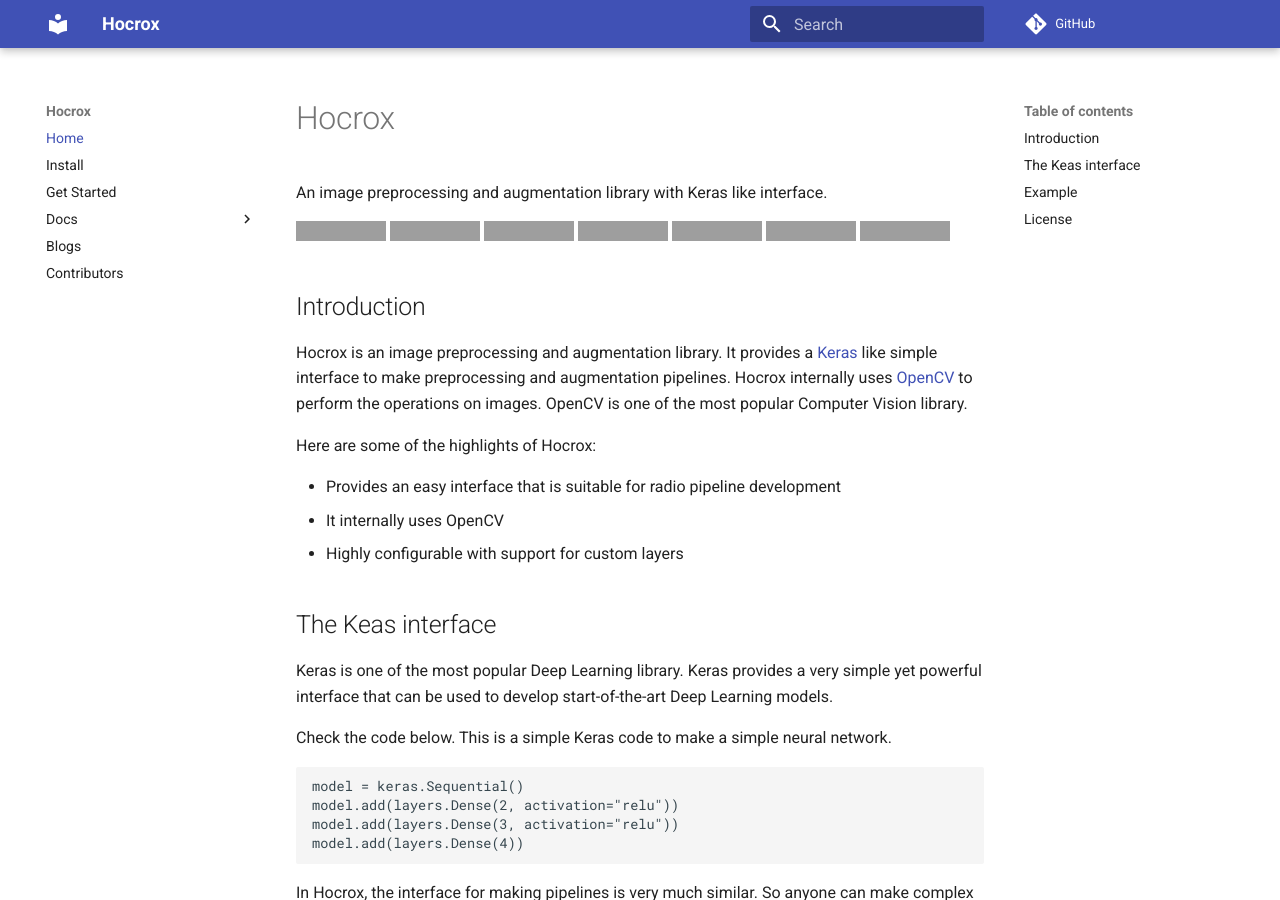
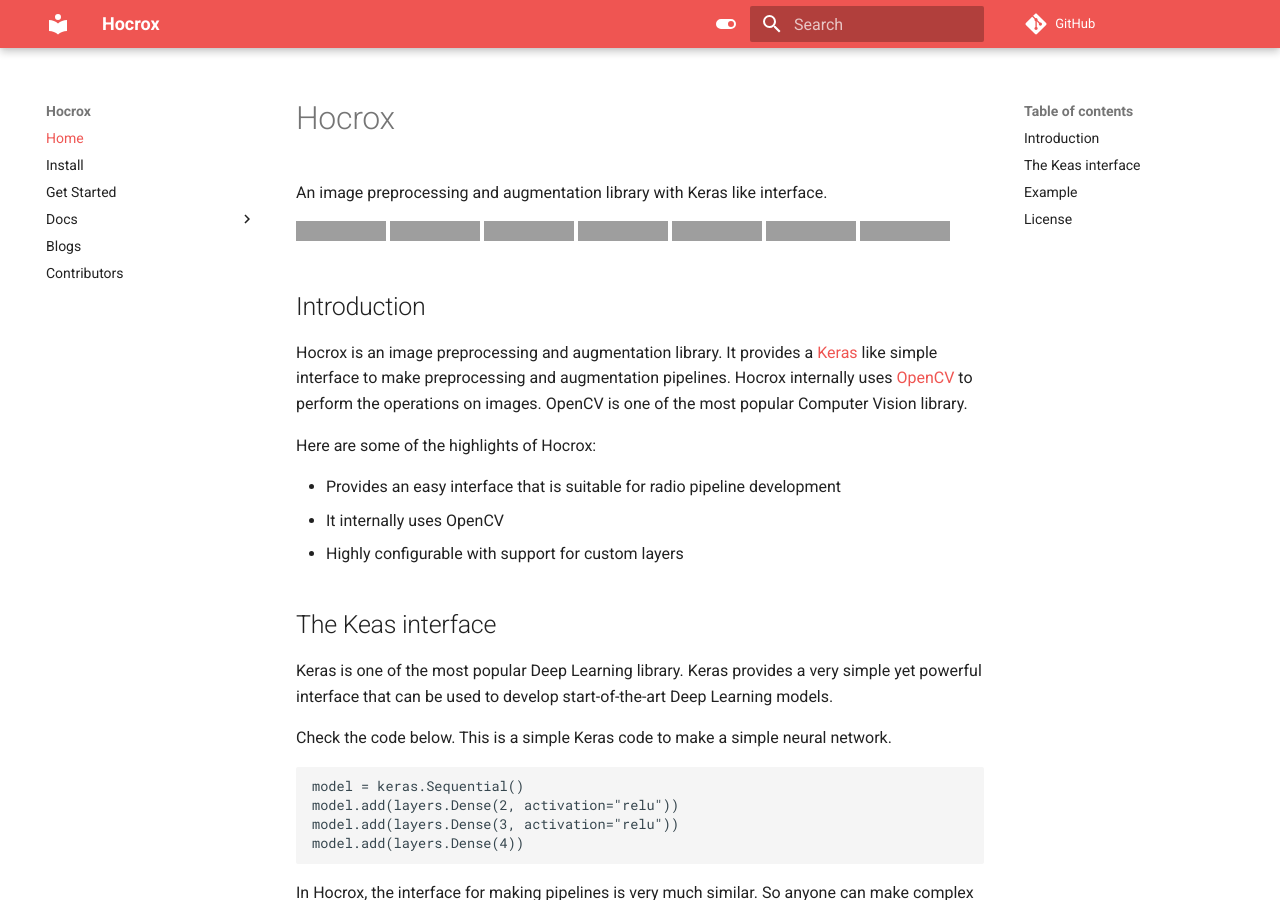
Before and after one commit to imdeepmind/hocrox, an MkDocs documentation site: the page built from docs/index.md, in a window 1280 px wide and 900 px high. Built offline with MkDocs 1.6.1 and Material for MkDocs 9.7.7, drawn with Linux system fonts in a browser that asks for light colours; comment, search, counter and statistics services are not loaded; the version menu is left out; grey boxes are pictures that could not be loaded.

Commit message:
updated the theme

```diff
--- a/mkdocs.yml
+++ b/mkdocs.yml
@@ -9,6 +9,19 @@
   - mkdocstrings
 theme:
   name: material
+  palette:
+    - sheme: default
+      primary: red
+      accent: red
+      toggle:
+        icon: material/toggle-switch
+        name: Switch to dark mode
+    - scheme: slate
+      primary: red
+      accent: red
+      toggle:
+        icon: material/toggle-switch-off-outline
+        name: Switch to light mode
 nav:
   - Home: "index.md"
   - Install: "install.md"
@@ -25,3 +38,12 @@
 extra:
   version:
     provider: mike
+  social:
+    - icon: fontawesome/brands/github
+      link: https://github.com/imdeepmind
+    - icon: fontawesome/brands/twitter
+      link: https://twitter.com/imdeepmind
+    - icon: fontawesome/brands/linkedin
+      link: https://linkedin.com/in/imdeepmind/
+    - icon: fontawesome/brands/instagram
+      link: https://instagram.com/imdeepmind
```
